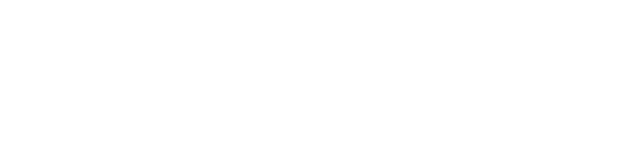
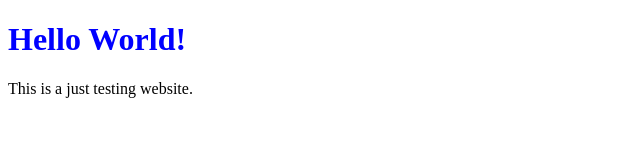
Before and after one commit to hafizmamunbd/my-first-website, a plain HTML site: page index.html in a window 1280 px wide. Shown: the whole page, without its empty margins (0-640 px from the left). Drawn offline with Linux system fonts and the light colour scheme.

Commit message:
learning git

```diff
--- a/index.html
+++ b/index.html
@@ -3,7 +3,10 @@
     <head>
         <title>Main Page</title>
     </head>
-    <body background="Green">
+    <body >
+        <h1 style="color: blue;">Hello World!</h1>
+        <p> This is a just testing website.</p>
+        <p> </p>
 
     </body>
 
```
